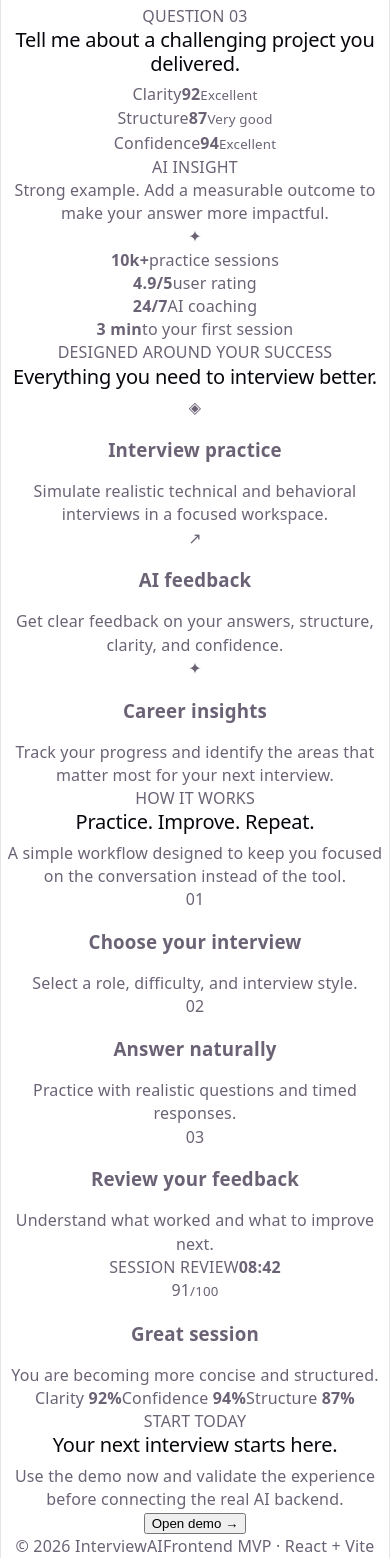
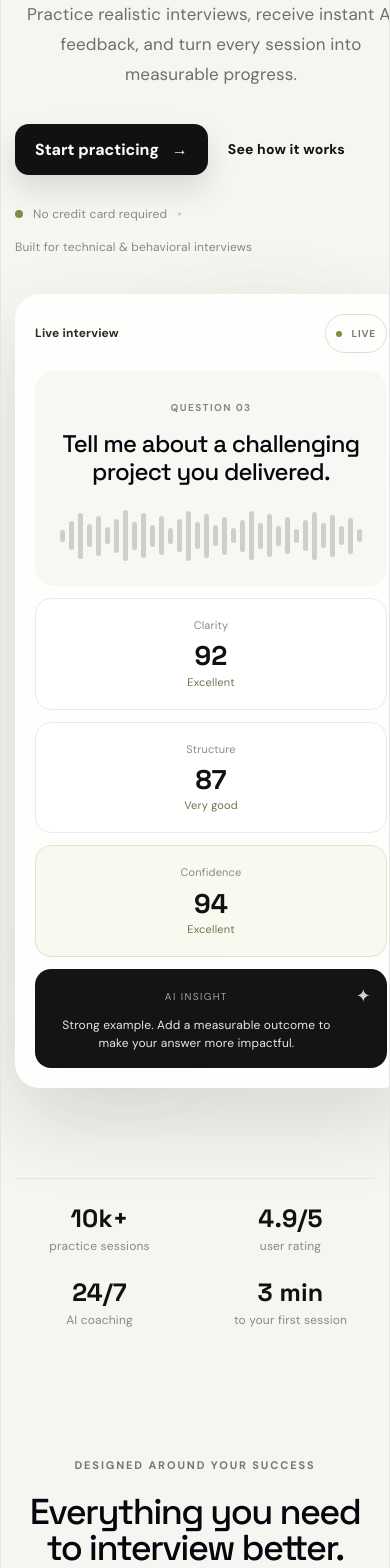
Before and after one commit to abderrazak-naceur/Jso-Web, a React (Vite) app: page / in a window 390 px wide. Shown: the part 360-1928 px from the top of the page. Built offline with nearby package versions, Linux system fonts and the light colour scheme.

Commit message:
style: add interview ai frontend design

```diff
--- a/src/App.css
+++ b/src/App.css
@@ -1,184 +1,151 @@
-.counter {
-  font-size: 16px;
-  padding: 5px 10px;
-  border-radius: 5px;
-  color: var(--accent);
-  background: var(--accent-bg);
-  border: 2px solid transparent;
-  transition: border-color 0.3s;
-  margin-bottom: 24px;
+@import url('https://fonts.googleapis.com/css2?family=DM+Sans:wght@400;500;600;700&family=Space+Grotesk:wght@500;600;700&display=swap');
 
-  &:hover {
-    border-color: var(--accent-border);
-  }
-  &:focus-visible {
-    outline: 2px solid var(--accent);
-    outline-offset: 2px;
-  }
+:root {
+  font-family: 'DM Sans', system-ui, sans-serif;
+  color: #111111;
+  background: #f6f5f1;
+  font-synthesis: none;
+  text-rendering: optimizeLegibility;
 }
 
-.hero {
-  position: relative;
+* { box-sizing: border-box; }
+html { scroll-behavior: smooth; }
+body { margin: 0; min-width: 320px; background: #f6f5f1; }
+button, a { font: inherit; }
+button { cursor: pointer; }
+a { color: inherit; text-decoration: none; }
 
-  .base,
-  .framework,
-  .vite {
-    inset-inline: 0;
-    margin: 0 auto;
-  }
+.app-shell { min-height: 100vh; overflow-x: hidden; }
+.navbar {
+  width: min(1180px, calc(100% - 48px));
+  margin: 0 auto;
+  min-height: 82px;
+  display: flex;
+  align-items: center;
+  justify-content: space-between;
+  gap: 28px;
+}
+.brand { display: inline-flex; align-items: center; gap: 11px; font-family: 'Space Grotesk', sans-serif; font-weight: 700; font-size: 18px; }
+.brand > span:last-child > span { color: #72726a; }
+.brand-mark { display: grid; place-items: center; width: 34px; height: 34px; border-radius: 10px; background: #111; color: #fff; font-size: 12px; letter-spacing: .06em; }
+.nav-links { display: flex; gap: 34px; color: #686760; font-size: 14px; }
+.nav-links a:hover { color: #111; }
+.nav-cta, .secondary-button { border: 1px solid #d8d7cf; background: #fff; border-radius: 13px; padding: 11px 17px; font-weight: 600; }
+.nav-cta:hover, .secondary-button:hover { border-color: #aaa8a0; }
 
-  .base {
-    width: 170px;
-    position: relative;
-    z-index: 0;
-  }
+.hero-section {
+  width: min(1180px, calc(100% - 48px));
+  margin: 26px auto 0;
+  display: grid;
+  grid-template-columns: 1.02fr .98fr;
+  align-items: center;
+  gap: 74px;
+  padding: 74px 0 90px;
+}
+.eyebrow { font-size: 11px; letter-spacing: .17em; color: #79786f; font-weight: 700; }
+.hero-copy h1, .section-heading h2, .workflow-copy h2, .pricing-card h2 { font-family: 'Space Grotesk', sans-serif; letter-spacing: -.045em; line-height: .98; }
+.hero-copy h1 { font-size: clamp(50px, 6vw, 76px); max-width: 720px; margin: 20px 0 24px; }
+.hero-copy h1 span { color: #7d8d45; }
+.hero-subtitle { max-width: 610px; margin: 0; color: #6f6e68; line-height: 1.75; font-size: 17px; }
+.hero-actions { display: flex; align-items: center; gap: 20px; margin-top: 34px; }
+.primary-button { border: 0; border-radius: 14px; background: #111; color: #fff; padding: 14px 20px; font-weight: 700; box-shadow: 0 14px 30px rgba(17,17,17,.12); }
+.primary-button span { margin-left: 9px; }
+.primary-button:hover { transform: translateY(-1px); }
+.secondary-link { font-weight: 700; font-size: 14px; }
+.trust-row { display: flex; align-items: center; flex-wrap: wrap; gap: 10px; margin-top: 28px; color: #8a8981; font-size: 12px; }
+.status-dot { width: 8px; height: 8px; border-radius: 999px; background: #7d8d45; }
+.trust-divider { opacity: .45; }
 
-  .framework,
-  .vite {
-    position: absolute;
-  }
+.hero-visual { position: relative; min-height: 510px; display: grid; place-items: center; }
+.glow { position: absolute; border-radius: 999px; filter: blur(50px); opacity: .42; pointer-events: none; }
+.glow-one { width: 220px; height: 220px; background: rgba(125,141,69,.22); top: 20px; right: 40px; }
+.glow-two { width: 170px; height: 170px; background: rgba(80,102,130,.15); bottom: 10px; left: 28px; }
+.dashboard-card { width: min(100%, 545px); padding: 19px; border: 1px solid rgba(255,255,255,.72); background: rgba(255,255,255,.86); border-radius: 25px; box-shadow: 0 35px 80px rgba(30,30,24,.13); backdrop-filter: blur(10px); }
+.dashboard-topbar { display: flex; justify-content: space-between; align-items: center; color: #7b7a72; font-size: 12px; }
+.mini-title { font-weight: 700; color: #2b2a25; }
+.live-pill { padding: 7px 10px; border: 1px solid #dddcd5; border-radius: 999px; font-size: 10px; font-weight: 800; letter-spacing: .08em; }
+.live-pill span { display: inline-block; width: 6px; height: 6px; border-radius: 50%; background: #7d8d45; margin-right: 6px; }
+.question-block { margin-top: 18px; padding: 25px; background: #f7f7f4; border-radius: 19px; }
+.question-label { color: #8b897f; font-size: 10px; font-weight: 800; letter-spacing: .14em; }
+.question-block h2 { margin: 10px 0 24px; font-family: 'Space Grotesk', sans-serif; font-size: 24px; line-height: 1.18; letter-spacing: -.03em; max-width: 430px; }
+.waveform { display: flex; align-items: center; gap: 4px; min-height: 46px; }
+.waveform i { display: block; width: 5px; border-radius: 20px; background: #151515; opacity: .18; }
+.score-grid { display: grid; grid-template-columns: repeat(3, 1fr); gap: 12px; margin-top: 12px; }
+.score-card { border: 1px solid #ebeae4; border-radius: 16px; padding: 15px; background: #fff; }
+.score-card span, .score-card small { display: block; color: #8b8a82; font-size: 11px; }
+.score-card strong { display: block; font-family: 'Space Grotesk', sans-serif; font-size: 27px; margin: 7px 0 3px; }
+.score-card small { color: #6f734d; }
+.highlight-card { border-color: #dfe4c9; background: #f9faef; }
+.insight-card { display: flex; align-items: flex-start; justify-content: space-between; gap: 14px; padding: 16px; margin-top: 12px; border-radius: 16px; background: #141414; color: #fff; }
+.insight-kicker { display: block; font-size: 10px; letter-spacing: .14em; opacity: .6; }
+.insight-card p { margin: 8px 0 0; color: #e6e6e2; line-height: 1.5; font-size: 12px; max-width: 420px; }
+.spark { font-size: 18px; opacity: .8; }
 
-  .framework {
-    z-index: 1;
-    top: 34px;
-    height: 28px;
-    transform: perspective(2000px) rotateZ(300deg) rotateX(44deg) rotateY(39deg)
-      scale(1.4);
-  }
+.stats-strip { width: min(1180px, calc(100% - 48px)); margin: 0 auto; padding: 28px 0 50px; border-top: 1px solid #e5e4de; display: grid; grid-template-columns: repeat(4, 1fr); gap: 22px; }
+.stats-strip div { display: flex; flex-direction: column; gap: 5px; }
+.stats-strip strong { font-family: 'Space Grotesk'; font-size: 25px; }
+.stats-strip span { color: #8a8982; font-size: 12px; }
 
-  .vite {
-    z-index: 0;
-    top: 107px;
-    height: 26px;
-    width: auto;
-    transform: perspective(2000px) rotateZ(300deg) rotateX(40deg) rotateY(39deg)
-      scale(0.8);
-  }
+.features-section, .workflow-section, .pricing-section { width: min(1180px, calc(100% - 48px)); margin: 0 auto; }
+.features-section { padding: 70px 0 100px; }
+.section-heading h2, .workflow-copy h2 { font-size: clamp(36px, 4vw, 53px); max-width: 700px; margin: 18px 0 40px; }
+.feature-grid { display: grid; grid-template-columns: repeat(3, 1fr); gap: 18px; }
+.feature-card { min-height: 240px; padding: 26px; border: 1px solid #dfded7; border-radius: 20px; background: #fbfaf7; }
+.feature-card:hover { transform: translateY(-3px); box-shadow: 0 18px 40px rgba(25,25,20,.05); }
+.feature-icon { width: 42px; height: 42px; display: grid; place-items: center; border-radius: 12px; background: #ecece3; font-size: 19px; margin-bottom: 32px; }
+.feature-card h3 { font-family: 'Space Grotesk'; margin: 0 0 10px; font-size: 20px; }
+.feature-card p { margin: 0; color: #77766f; line-height: 1.65; font-size: 14px; }
+
+.workflow-section { padding: 84px 0 110px; display: grid; grid-template-columns: 1fr .9fr; gap: 80px; align-items: center; }
+.workflow-copy > p { max-width: 520px; color: #77766f; line-height: 1.7; }
+.steps { display: grid; gap: 25px; margin-top: 36px; }
+.steps > div { display: grid; grid-template-columns: 38px 1fr; gap: 18px; }
+.steps > div > span { color: #98978f; font-family: 'Space Grotesk'; font-size: 13px; padding-top: 4px; }
+.steps h3 { margin: 0 0 5px; font-size: 16px; }
+.steps p { margin: 0; color: #85837c; line-height: 1.55; font-size: 13px; }
+.review-card { padding: 25px; background: #151515; color: #fff; border-radius: 24px; box-shadow: 0 34px 70px rgba(25,25,25,.16); }
+.review-header { display: flex; justify-content: space-between; color: #99978f; font-size: 10px; letter-spacing: .13em; }
+.review-header strong { color: #fff; letter-spacing: 0; font-size: 11px; }
+.review-score { display: flex; align-items: center; gap: 18px; margin: 42px 0 30px; }
+.score-ring { width: 108px; height: 108px; border-radius: 50%; display: flex; align-items: center; justify-content: center; flex-wrap: wrap; align-content: center; border: 8px solid #838f51; box-shadow: inset 0 0 0 8px #252525; }
+.score-ring span { font-family: 'Space Grotesk'; font-size: 35px; font-weight: 700; }
+.score-ring small { font-size: 11px; color: #99978f; margin-left: 4px; }
+.review-score h3 { margin: 0 0 6px; font-family: 'Space Grotesk'; font-size: 22px; }
+.review-score p { margin: 0; color: #aaa79e; line-height: 1.5; font-size: 13px; }
+.progress-line { height: 8px; border-radius: 999px; background: #2a2a2a; overflow: hidden; }
+.progress-line span { display: block; height: 100%; border-radius: inherit; background: #9aa964; }
+.review-meta { display: grid; grid-template-columns: repeat(3, 1fr); margin-top: 18px; gap: 12px; color: #94928a; font-size: 11px; }
+.review-meta b { display: block; color: #fff; margin-top: 4px; font-size: 13px; }
+
+.pricing-section { padding: 0 0 80px; }
+.pricing-card { display: flex; align-items: end; justify-content: space-between; gap: 30px; padding: 38px; border-radius: 24px; background: #eae9de; }
+.pricing-card h2 { font-size: 42px; max-width: 580px; margin: 14px 0 12px; }
+.pricing-card p { color: #717069; max-width: 560px; line-height: 1.6; margin: 0; }
+.footer { width: min(1180px, calc(100% - 48px)); margin: 0 auto; padding: 22px 0 30px; border-top: 1px solid #e2e1da; color: #8c8b83; display: flex; justify-content: space-between; font-size: 11px; }
+
+.modal-backdrop { position: fixed; inset: 0; background: rgba(18,18,18,.48); display: grid; place-items: center; padding: 20px; z-index: 20; }
+.modal { position: relative; width: min(560px, 100%); padding: 34px; border-radius: 24px; background: #fbfaf7; box-shadow: 0 30px 100px rgba(0,0,0,.25); }
+.modal h2 { margin: 14px 0 10px; font-family: 'Space Grotesk'; font-size: 32px; letter-spacing: -.035em; }
+.modal p { margin: 0; color: #737169; line-height: 1.65; }
+.modal-close { position: absolute; top: 14px; right: 14px; width: 36px; height: 36px; border: 1px solid #dfded7; border-radius: 10px; background: #fff; font-size: 22px; line-height: 1; }
+.modal-actions { display: flex; gap: 10px; margin-top: 26px; }
+
+@media (max-width: 900px) {
+  .nav-links { display: none; }
+  .hero-section, .workflow-section { grid-template-columns: 1fr; gap: 35px; }
+  .hero-section { padding-top: 44px; }
+  .hero-visual { min-height: auto; }
+  .feature-grid { grid-template-columns: 1fr; }
+  .workflow-section { padding-top: 40px; }
+  .pricing-card { align-items: flex-start; flex-direction: column; }
 }
 
-#center {
-  display: flex;
-  flex-direction: column;
-  gap: 25px;
-  place-content: center;
-  place-items: center;
-  flex-grow: 1;
-
-  @media (max-width: 1024px) {
-    padding: 32px 20px 24px;
-    gap: 18px;
-  }
+@media (max-width: 620px) {
+  .navbar, .hero-section, .stats-strip, .features-section, .workflow-section, .pricing-section, .footer { width: min(100% - 28px, 1180px); }
+  .hero-copy h1 { font-size: 48px; }
+  .stats-strip { grid-template-columns: repeat(2, 1fr); }
+  .score-grid { grid-template-columns: 1fr; }
+  .pricing-card { padding: 25px; }
+  .pricing-card h2 { font-size: 34px; }
+  .footer { flex-direction: column; gap: 8px; }
 }
-
-#next-steps {
-  display: flex;
-  border-top: 1px solid var(--border);
-  text-align: left;
-
-  & > div {
-    flex: 1 1 0;
-    padding: 32px;
-    @media (max-width: 1024px) {
-      padding: 24px 20px;
-    }
-  }
-
-  .icon {
-    margin-bottom: 16px;
-    width: 22px;
-    height: 22px;
-  }
-
-  @media (max-width: 1024px) {
-    flex-direction: column;
-    text-align: center;
-  }
-}
-
-#docs {
-  border-right: 1px solid var(--border);
-
-  @media (max-width: 1024px) {
-    border-right: none;
-    border-bottom: 1px solid var(--border);
-  }
-}
-
-#next-steps ul {
-  list-style: none;
-  padding: 0;
-  display: flex;
-  gap: 8px;
-  margin: 32px 0 0;
-
-  .logo {
-    height: 18px;
-  }
-
-  a {
-    color: var(--text-h);
-    font-size: 16px;
-    border-radius: 6px;
-    background: var(--social-bg);
-    display: flex;
-    padding: 6px 12px;
-    align-items: center;
-    gap: 8px;
-    text-decoration: none;
-    transition: box-shadow 0.3s;
-
-    &:hover {
-      box-shadow: var(--shadow);
-    }
-    .button-icon {
-      height: 18px;
-      width: 18px;
-    }
-  }
-
-  @media (max-width: 1024px) {
-    margin-top: 20px;
-    flex-wrap: wrap;
-    justify-content: center;
-
-    li {
-      flex: 1 1 calc(50% - 8px);
-    }
-
-    a {
-      width: 100%;
-      justify-content: center;
-      box-sizing: border-box;
-    }
-  }
-}
-
-#spacer {
-  height: 88px;
-  border-top: 1px solid var(--border);
-  @media (max-width: 1024px) {
-    height: 48px;
-  }
-}
-
-.ticks {
-  position: relative;
-  width: 100%;
-
-  &::before,
-  &::after {
-    content: '';
-    position: absolute;
-    top: -4.5px;
-    border: 5px solid transparent;
-  }
-
-  &::before {
-    left: 0;
-    border-left-color: var(--border);
-  }
-  &::after {
-    right: 0;
-    border-right-color: var(--border);
-  }
-}
```
